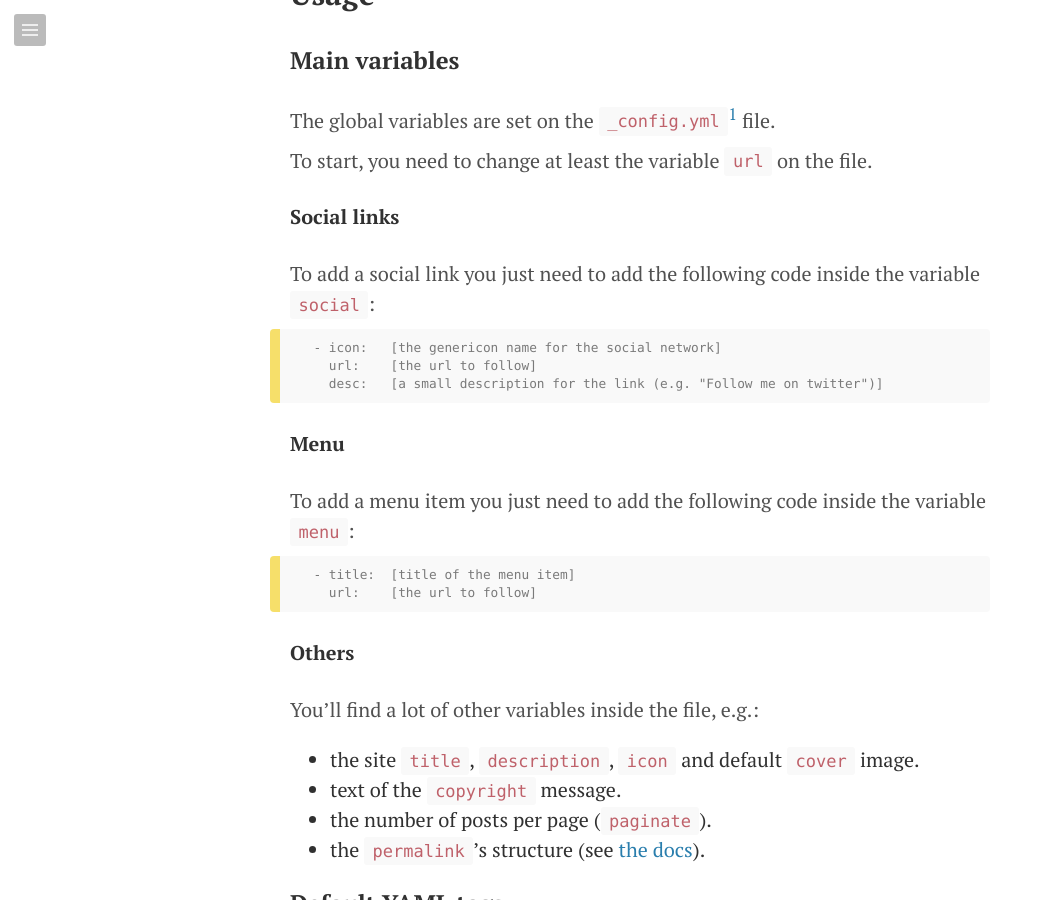
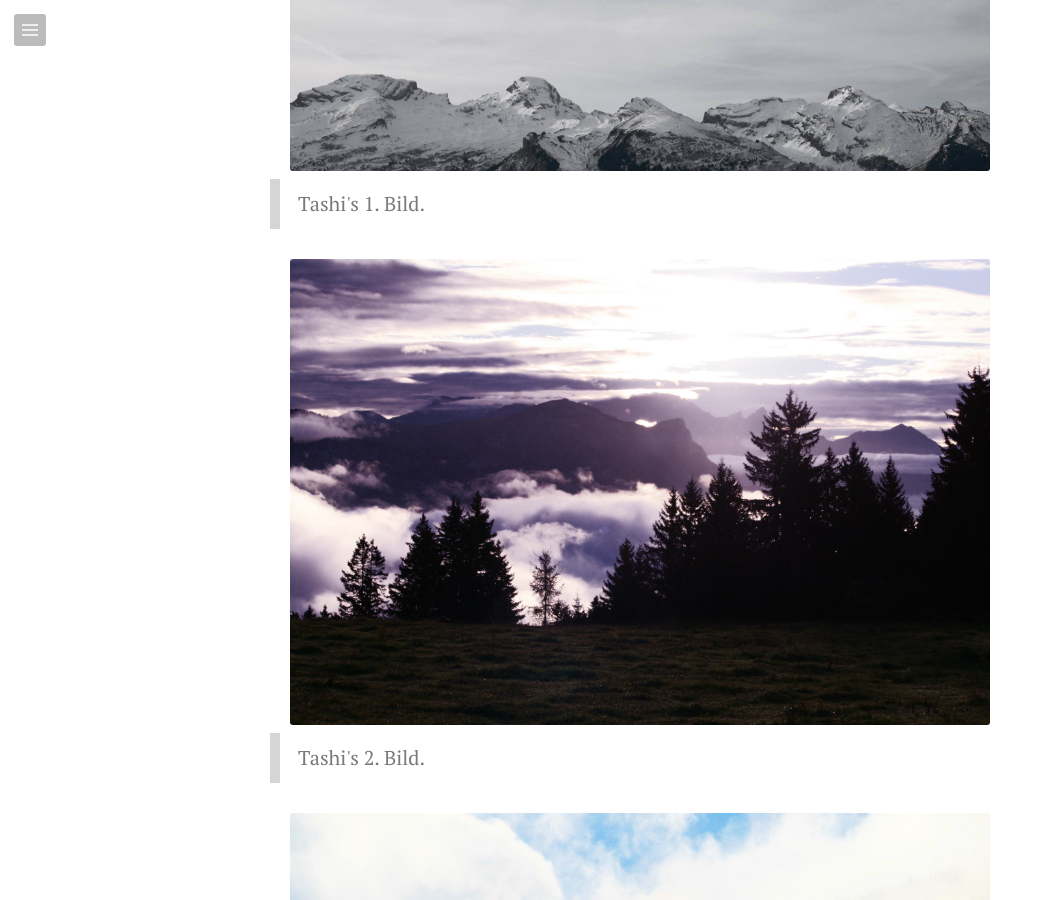
Before and after one commit to Tashis-Travels/tashis-travels.github.io, a Jekyll site: the page built from _posts/2015-04-06-tashi.md, in a window 1280 px wide and 900 px high, scrolled down 1321 px. Shown: the whole window, without its empty margins (0-1039 px from the left). Built offline with Jekyll 4.4.1, drawn with Linux system fonts in a browser that asks for light colours; Markdown is read by kramdown in place of the engine named in the settings; some of the changed text lies outside the part shown.

Commit message:
Added some pictures.

```diff
--- a/_posts/2015-04-06-tashi.md
+++ b/_posts/2015-04-06-tashi.md
@@ -1,87 +1,23 @@
 ---
 layout: post
 title: "Tashi"
-quote: "Thinny reaches a new version, with mobile support and some other cool features."
+quote: "Endlich, Tashi's neuer Blog."
 image: /media/2015-04-06-tashi/tashi5.jpg
 video: false
 ---
 
-#Thinny 2.1, codename "[Cosette](http://lesmiserables.wikia.com/wiki/Cosette)"
+#Titel 1
 
-Cosette is the main character of the french novel _Les Misérables_, published in 1862 by _Victor Hugo_.
+Bisschen Text.
 
-{% include image.html url="/media/2014-02-27-hello-cosette/cosette.jpg" width="100%" description="Amanda Seyfried as Cosette on the 2012 movie." %}
+{% include image.html url="/media/2015-04-06-tashi/tashi1.jpg" width="100%" description="Tashi's 1. Bild." %}
 
-This new version of Thinny comes with mobile support and some bugfixes.
+{% include image.html url="/media/2015-04-06-tashi/tashi2.jpg" width="100%" description="Tashi's 2. Bild." %}
 
-## Usage
+{% include image.html url="/media/2015-04-06-tashi/tashi3.jpg" width="100%" description="Tashi's 3. Bild." %}
 
-### Main variables
+{% include image.html url="/media/2015-04-06-tashi/tashi4.jpg" width="100%" description="Tashi's 4. Bild." %}
 
-The global variables are set on the `_config.yml`[^1] file.
+{% include image.html url="/media/2015-04-06-tashi/tashi5.jpg" width="100%" description="Tashi's 5. Bild." %}
 
-To start, you need to change at least the variable `url` on the file.
-
-#### Social links
-
-To add a social link you just need to add the following code inside the variable `social`:
-
-~~~
-  - icon:   [the genericon name for the social network]
-    url:    [the url to follow]
-    desc:   [a small description for the link (e.g. "Follow me on twitter")]
-~~~
-
-#### Menu
-
-To add a menu item you just need to add the following code inside the variable `menu`:
-
-~~~
-  - title:  [title of the menu item]
-    url:    [the url to follow]
-~~~
-
-#### Others
-
-You'll find a lot of other variables inside the file, e.g.:
-
-- the site `title`, `description`, `icon` and default `cover` image.
-- text of the `copyright` message.
-- the number of posts per page (`paginate`).
-- the `permalink`'s structure (see [the docs](http://jekyllrb.com/docs/pagination/)).
-
-
-### Default YAML tags
-
-- `layout:`<i>`post, page`</i> `or `<i>`fullscreen`</i>: defines the layout of the page.
-- `title: [string]`: title of the post.
-- `quote: [string]`: a small description of the post to be shown above the title.
-- `dark:`<i>`true`</i> `or `<i>`false`</i>: use black font (instead of white) for the header (default value is false).
-- `image: [url] or `<i>`false`</i>: a cover image for the post (default value is _false_).
-- `video:`<i>`true`</i> `or `<i>`false`</i>: add a cover video for the post (default value is _false_).
-- `video_mp4: [url]`: the URL for the mp4 video.
-- `video_webm: [url]`: the URL for the webm video.
-- `video_ogv: [url]`: the URL for the ogv video.
-
-## Versions
-
-Here is a table with all Thinny's versions:
-
-|----
-| Version | Codename | Platform | Release date
-|:-:|:-:|:-:|:-:
-| [0.3](https://github.com/camporez/Thinny/releases/tag/v0.3-alexandra) | [Alexandra](http://nikita2010.wikia.com/wiki/Alexandra_Udinov) | Ghost 0.3.x |November 2013
-| [2.0](https://github.com/camporez/Thinny/releases/tag/v2.0-bianca) | [Bianca](http://memoriaglobo.globo.com/programas/entretenimento/novelas/caras-bocas/caras-bocas-bianca-isabelle-drummond.htm) | Jekyll | January 2014 |
-| [2.1](https://github.com/camporez/Thinny/releases/tag/v2.1-cosette) | [Cosette](http://lesmiserables.wikia.com/wiki/Cosette) | Jekyll | February 2014
-| 2.2 | [Dolores](http://en.wikipedia.org/wiki/Dolores_Haze) | Jekyll | _Soon..._[^2]
-|----
-
-## Download
-
-> Thinny 2.1 is already [available for download on GitHub](https://github.com/camporez/Thinny/releases).
-
------
-Want to see something else added or report a bug? [Open an issue](https://github.com/camporez/camporez.github.io/issues/new).
-
-[^1]: This file is placed in your root directory. It's the main file of configuration. For more information, read [the docs](http://jekyllrb.com/docs/configuration/).
-[^2]: See the [issues list](https://github.com/camporez/camporez.github.io/issues?milestone=3).
+Sch&ouml;n!
```
Also changed, not shown: 5 other files.
